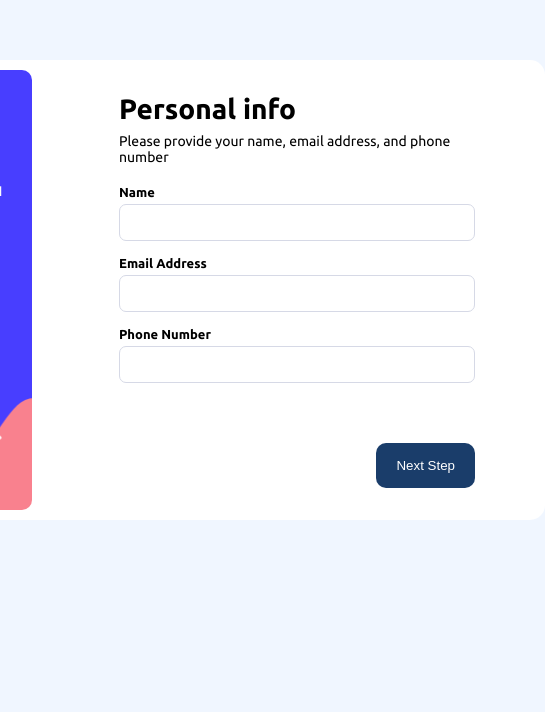
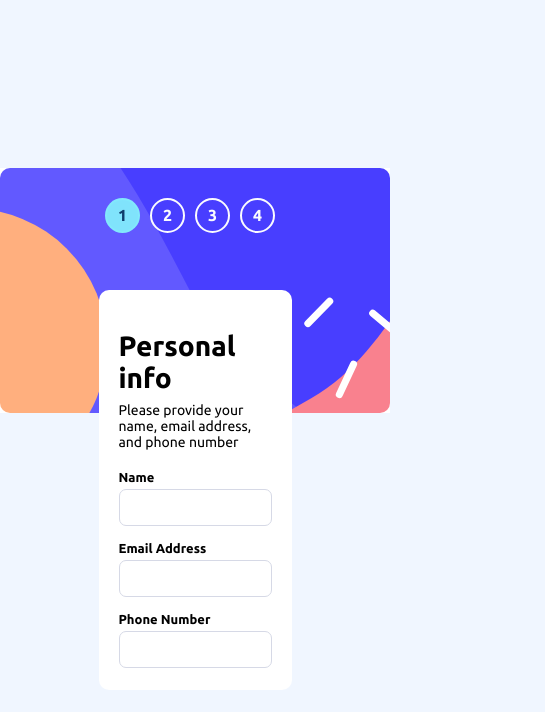
Before and after one commit to michyking/Multi-Step-Form, a plain HTML site: page index.html in a window 390 px wide. Shown: the part 132-844 px from the top of the page, 545 px wide, since content can reach past the window. Drawn offline with Linux system fonts and the light colour scheme.

Commit message:
first commit

```diff
--- a/CSS/style.css
+++ b/CSS/style.css
@@ -403,3 +403,52 @@ hr{
     margin-top: 10px;
     color: var(--Cool-gray);
 }
+
+@media screen and (max-width: 700px){
+
+    body{
+        max-height: 100vh;
+    }
+
+    .container{
+        width: 500px;
+    }
+
+    .content{
+        flex-direction: column;
+        padding: 0;
+        border-radius: 0;
+    }
+
+    .steps{
+        background: url('/images/bg-sidebar-mobile.svg');
+        display:  flex;
+        align-items: center;
+        justify-content: center;
+        background-size: cover;
+        background-repeat: no-repeat;
+        width: 100%;
+        padding: 30px 0 150px 0;
+        position: relative;
+    }
+
+    .step-text{
+        display: none;
+    }
+
+    /* The second part */
+    .inside-page{
+        margin: 0 40px;
+        background-color: var(--White);
+        padding: 40px 20px;
+        border-radius: 10px;
+        height: 400px;
+    }
+
+    .outer-form{
+        position: absolute;
+        /* z-index: 2; */
+        top: 50%;
+
+    }
+}
```
Also changed, not shown: index.html (+1 -1 lines).
